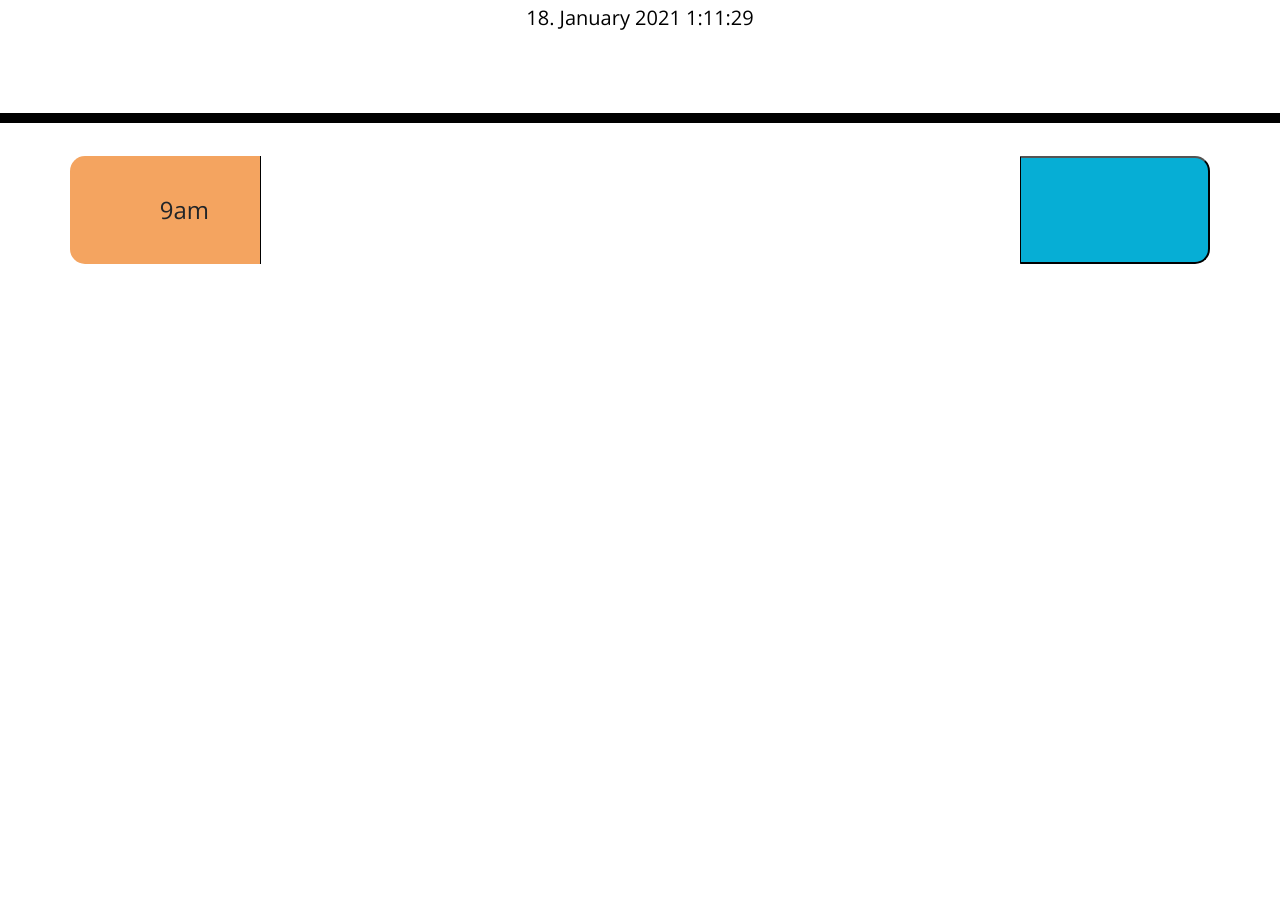
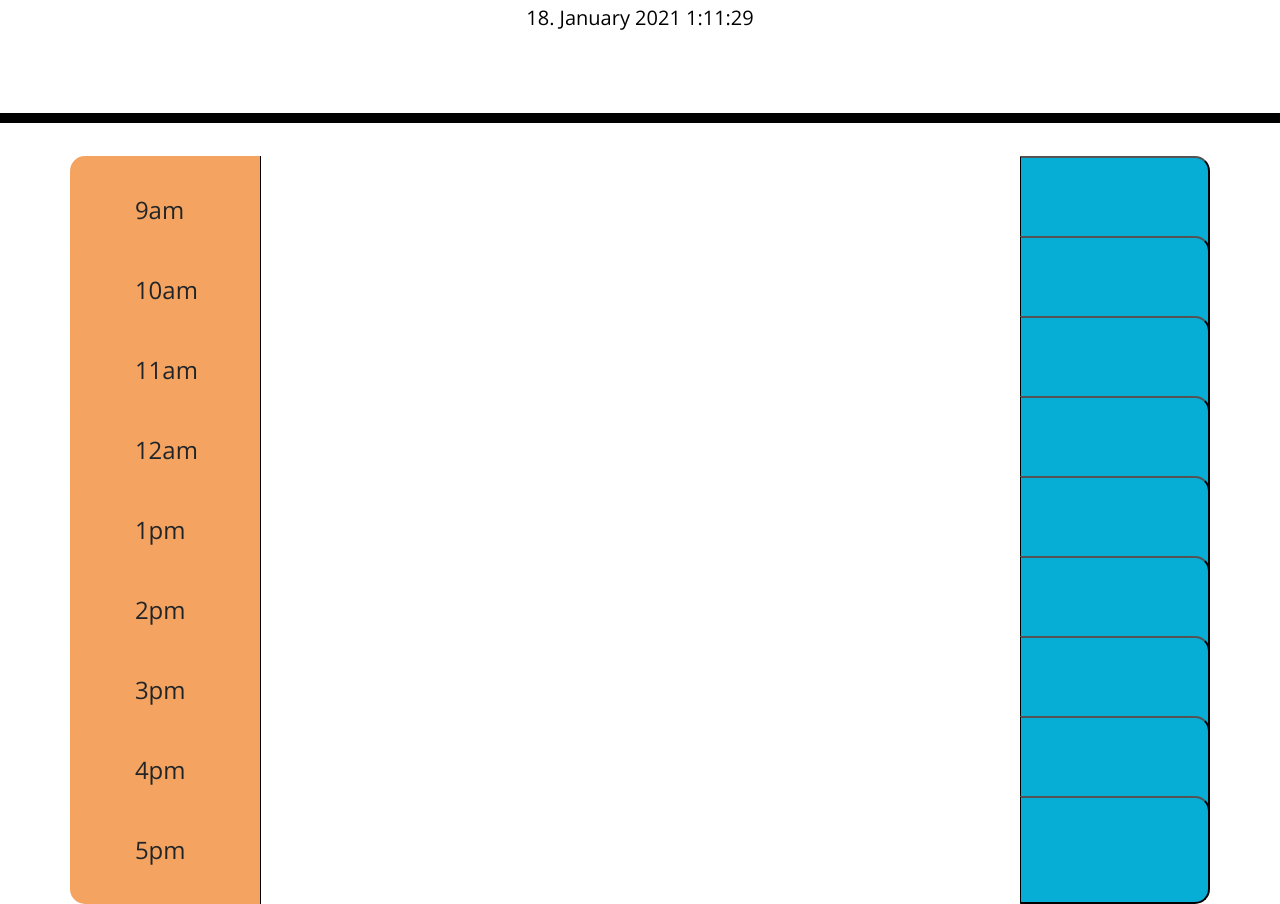
Before and after one commit to matthewAbianco/work-day-scheduler, a plain HTML site: page index.html in a window 1280 px wide. Shown: the part 201-1105 px from the top of the page. Before the commit the page ends 800 px from the top, so only its background shows below. Drawn offline with nearby package versions, Linux system fonts and the light colour scheme.

Commit message:
added all the time slots in HTML

```diff
--- a/assets/script.js
+++ b/assets/script.js
@@ -4,4 +4,4 @@ function update() {
   $('#currentDay').html(moment().format('D. MMMM YYYY H:mm:ss'));
 }
 
-setInterval(update, 1000);
+setInterval(update, 1);
--- a/index.html
+++ b/index.html
@@ -26,15 +26,77 @@
 
     <div class="container">
 
-      <div class='row time-block'>
-        <div class="hour col-xs-2 col-sm-2 col-md-2 col-lg-2">
-            9am
+        <div class='row work-block'>
+          <div class="hour col-xs-2 col-sm-2 col-md-2 col-lg-2">
+        9am
         </div>
-        <textarea class="col-xs-8 col-sm-8 col-md-8 col-lg-8 work-text" data-hour='9' id='9am'></textarea>
-        <button class="col-xs-2 col-sm-2 col-md-2 col-lg-2 far fa-save btn-block saveBtn" id="btn"></button>
-    </div>
+          <textarea class="work-text col-xs-8 col-sm-8 col-md-8 col-lg-8 "></textarea>
+          <button class="col-xs-2 col-sm-2 col-md-2 col-lg-2 far fa-save btn-block saveBtn"></button>
+        </div>
 
+        <div class='row work-block'>
+          <div class="hour col-xs-2 col-sm-2 col-md-2 col-lg-2">
+        10am
+        </div>
+          <textarea class="work-text col-xs-8 col-sm-8 col-md-8 col-lg-8 "></textarea>
+          <button class="col-xs-2 col-sm-2 col-md-2 col-lg-2 far fa-save btn-block saveBtn"></button>
+        </div>
 
+        <div class='row work-block'>
+          <div class="hour col-xs-2 col-sm-2 col-md-2 col-lg-2">
+        11am
+          </div>
+            <textarea class="work-text col-xs-8 col-sm-8 col-md-8 col-lg-8 "></textarea>
+            <button class="col-xs-2 col-sm-2 col-md-2 col-lg-2 far fa-save btn-block saveBtn"></button>
+        </div>
+
+        <div class='row work-block'>
+          <div class="hour col-xs-2 col-sm-2 col-md-2 col-lg-2">
+        12am
+          </div>
+            <textarea class="work-text col-xs-8 col-sm-8 col-md-8 col-lg-8 "></textarea>
+            <button class="col-xs-2 col-sm-2 col-md-2 col-lg-2 far fa-save btn-block saveBtn"></button>
+        </div>
+
+        <div class='row work-block'>
+          <div class="hour col-xs-2 col-sm-2 col-md-2 col-lg-2">
+        1pm
+        </div>
+          <textarea class="work-text col-xs-8 col-sm-8 col-md-8 col-lg-8 "></textarea>
+          <button class="col-xs-2 col-sm-2 col-md-2 col-lg-2 far fa-save btn-block saveBtn"></button>
+        </div>
+
+        <div class='row work-block'>
+          <div class="hour col-xs-2 col-sm-2 col-md-2 col-lg-2">
+        2pm
+        </div>
+          <textarea class="work-text col-xs-8 col-sm-8 col-md-8 col-lg-8 "></textarea>
+          <button class="col-xs-2 col-sm-2 col-md-2 col-lg-2 far fa-save btn-block saveBtn"></button>
+        </div>
+
+        <div class='row work-block'>
+          <div class="hour col-xs-2 col-sm-2 col-md-2 col-lg-2">
+        3pm
+        </div>
+          <textarea class="work-text col-xs-8 col-sm-8 col-md-8 col-lg-8 "></textarea>
+          <button class="col-xs-2 col-sm-2 col-md-2 col-lg-2 far fa-save btn-block saveBtn"></button>
+        </div>
+
+        <div class='row work-block'>
+          <div class="hour col-xs-2 col-sm-2 col-md-2 col-lg-2">
+        4pm
+        </div>
+          <textarea class="work-text col-xs-8 col-sm-8 col-md-8 col-lg-8 "></textarea>
+          <button class="col-xs-2 col-sm-2 col-md-2 col-lg-2 far fa-save btn-block saveBtn"></button>
+        </div>
+
+        <div class='row work-block'>
+          <div class="hour col-xs-2 col-sm-2 col-md-2 col-lg-2">
+        5pm
+        </div>
+          <textarea class="work-text col-xs-8 col-sm-8 col-md-8 col-lg-8 "></textarea>
+          <button class="col-xs-2 col-sm-2 col-md-2 col-lg-2 far fa-save btn-block saveBtn"></button>
+        </div>
 
 
 
```
